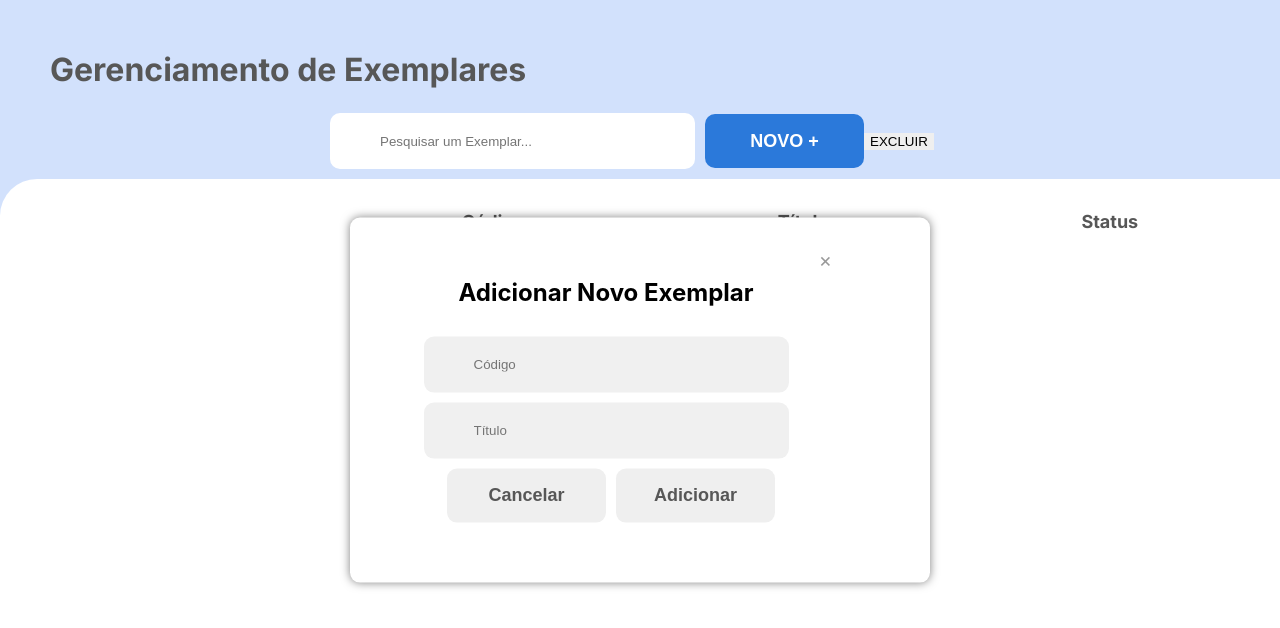
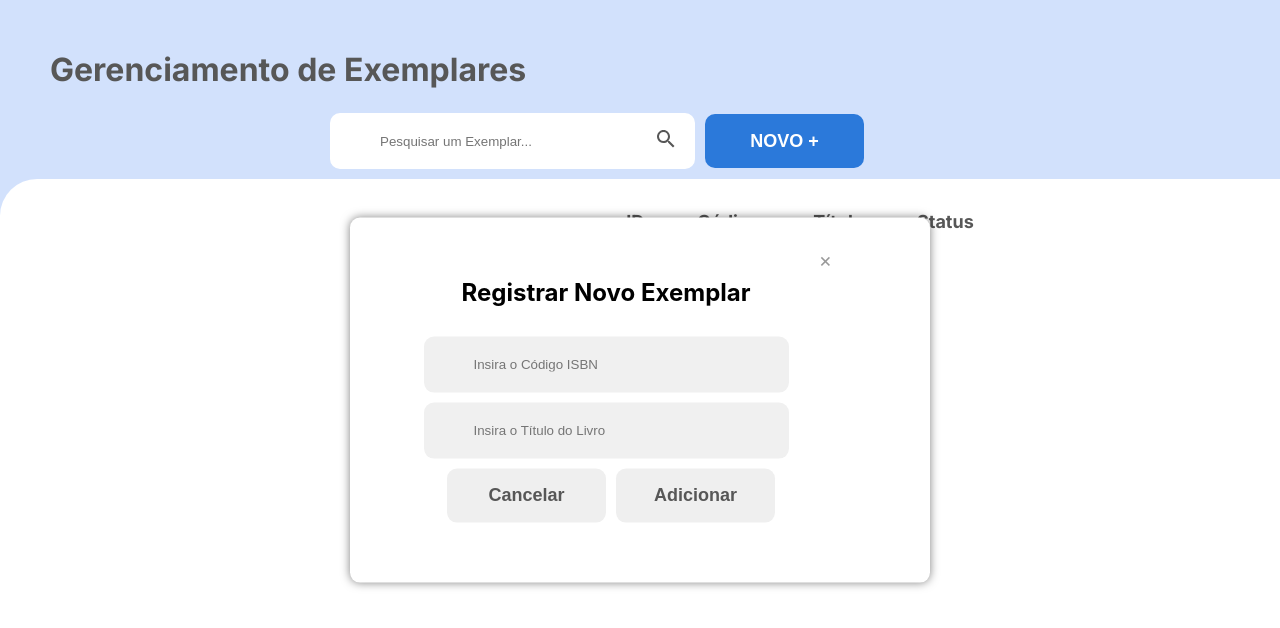
Before and after one commit to kevinJ204/BibliotecaPID, a React (Create React App) app in the folder biblioteca-front-end/: page /GerenciarExemplares in a window 1280 px wide. Both pictures are taken after a click on the button "NOVO +". Shown: the top 628 px of the page. Built offline with nearby package versions, Linux system fonts and the light colour scheme.

Commit message:
Alteração Intefarce Exemplares - Logo - Responsividade

```diff
--- a/biblioteca-front-end/src/componentes/GerenciarExemplares.jsx
+++ b/biblioteca-front-end/src/componentes/GerenciarExemplares.jsx
@@ -1,18 +1,19 @@
 import React, { useState } from 'react';
 import { Link } from 'react-router-dom';
-import './Alunos.css';
+import logoImage from './Logo.png';
+import './Usuarios.css';
 
 const GerenciarUsuarios = () => {
     const [searchValue, setSearchValue] = useState('');
     const [searchPlaceholder, setSearchPlaceholder] = useState("Pesquisar um Exemplar...");
     const [modalIsOpen, setModalIsOpen] = useState(false);
     const [usuarios, setUsuarios] = useState([]);
-    const [novoUsuario, setNovoUsuario] = useState({ codigo: '', titulo: '', devolvido: false });
+    const [novoExemplar, setnovoExemplar] = useState({ codigo: '', titulo: '', devolvido: false });
     const [selectedRowIndex, setSelectedRowIndex] = useState(null);
 
     const handleAddUsuario = () => {
-        setUsuarios([...usuarios, novoUsuario]);
-        setNovoUsuario({ codigo: '', titulo: '', devolvido: false });
+        setUsuarios([...usuarios, novoExemplar]);
+        setnovoExemplar({ codigo: '', titulo: '', devolvido: false });
         setModalIsOpen(false);
     };
 
@@ -48,7 +49,9 @@ const GerenciarUsuarios = () => {
     return (
         <div className="home-page">
             <div className="menu-background">
-                <div className="logo"></div>
+            <div className="logo-container">
+                    <img src={logoImage} alt="Logo" className="logo" />
+                </div>
                 <div className="menu-options">
                     <div>
                         <Link to="/GerenciarUsuarios" className="menu-option">Gerenciar Usuários</Link>
@@ -87,17 +90,20 @@ const GerenciarUsuarios = () => {
                             onBlur={() => setSearchPlaceholder('Pesquisar um aluno...')}
                         />
                         <span className="search-icon">
-                            {/* Coloque o SVG do ícone de pesquisa aqui */}
+                        <svg xmlns="http://www.w3.org/2000/svg" width="18" height="18" viewBox="0 0 18 18" fill="none">
+                                <path d="M12.5 11H11.71L11.43 10.73C12.4439 9.55402 13.0011 8.0527 13 6.5C13 5.21442 12.6188 3.95772 11.9046 2.8888C11.1903 1.81988 10.1752 0.986756 8.98744 0.494786C7.79973 0.00281635 6.49279 -0.125905 5.23192 0.124899C3.97104 0.375703 2.81285 0.994767 1.90381 1.90381C0.994767 2.81285 0.375703 3.97104 0.124899 5.23192C-0.125905 6.49279 0.00281635 7.79973 0.494786 8.98744C0.986756 10.1752 1.81988 11.1903 2.8888 11.9046C3.95772 12.6188 5.21442 13 6.5 13C8.11 13 9.59 12.41 10.73 11.43L11 11.71V12.5L16 17.49L17.49 16L12.5 11ZM6.5 11C4.01 11 2 8.99 2 6.5C2 4.01 4.01 2 6.5 2C8.99 2 11 4.01 11 6.5C11 8.99 8.99 11 6.5 11Z" fill="#575757"/>
+                            </svg>
                         </span>
                     </div>
                     <button className="add-button" onClick={() => setModalIsOpen(true)}>NOVO +</button>
-                    <button className="delete-button" onClick={handleDeleteSelectedUsuario}>EXCLUIR</button>
+                    {/* <button className="delete-button" onClick={handleDeleteSelectedUsuario}>EXCLUIR</button> */}
                 </div>
 
                 <div className="table-background">
                     <table>
                         <thead>
                             <tr>
+                                <th>ID</th>
                                 <th>Código</th>
                                 <th>Título</th>
                                 <th>Status</th>
@@ -123,12 +129,12 @@ const GerenciarUsuarios = () => {
                 <div className="modal">
                     <div className="modal-content">
                         <span className="close" onClick={() => setModalIsOpen(false)}>&times;</span>
-                        <h2>Adicionar Novo Exemplar</h2>
+                        <h2>Registrar Novo Exemplar</h2>
                         <div>
-                            <input type="text" placeholder="Código" value={novoUsuario.codigo} onChange={(e) => setNovoUsuario({ ...novoUsuario, codigo: e.target.value })} />
+                            <input type="text" placeholder="Insira o Código ISBN" value={novoExemplar.codigo} onChange={(e) => setnovoExemplar({ ...novoExemplar, codigo: e.target.value })} />
                         </div>
                         <div>
-                            <input type="text" placeholder="Título" value={novoUsuario.titulo} onChange={(e) => setNovoUsuario({ ...novoUsuario, titulo: e.target.value })} />
+                            <input type="text" placeholder="Insira o Título do Livro" value={novoExemplar.titulo} onChange={(e) => setnovoExemplar({ ...novoExemplar, titulo: e.target.value })} />
                         </div>
                         <div>
                             <button onClick={() => setModalIsOpen(false)}>Cancelar</button>
--- a/biblioteca-front-end/src/componentes/Usuarios.css
+++ b/biblioteca-front-end/src/componentes/Usuarios.css
@@ -183,7 +183,7 @@
 
 .table-background table th {
     padding-top: 30px;
-    padding-right: 250px;
+    padding-right: 50px;
     color: #575757;
     font-family: Inter;
     font-size: 18px;
```
